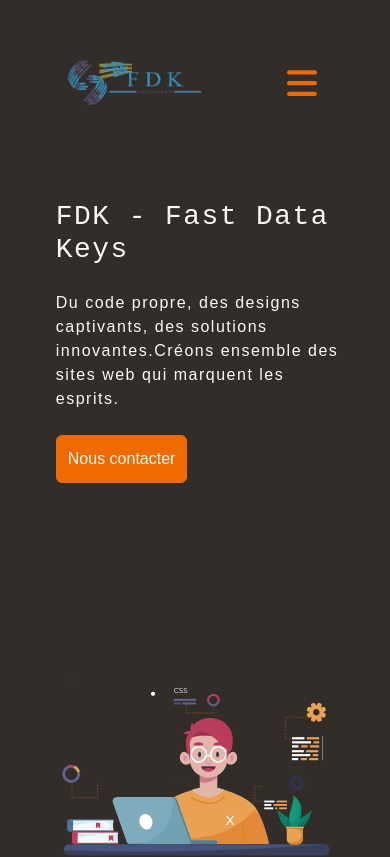
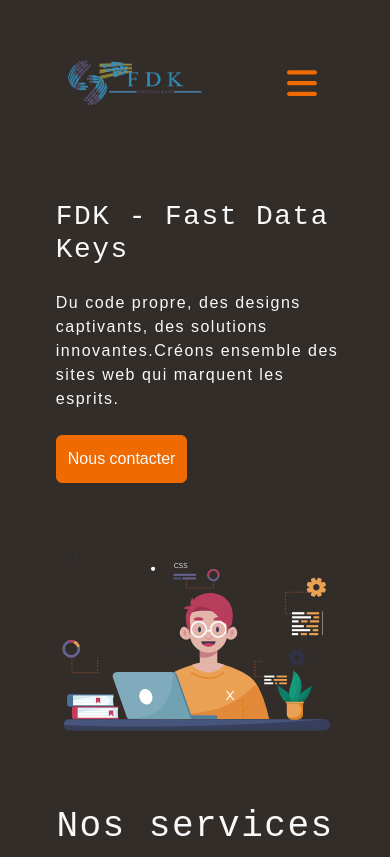
Before and after one commit to MaheryRandrianirina/next-fdk-portfolio, a Next.js app: page / in a window 390 px wide. Shown: the top 857 px of the page. Built offline with nearby package versions, Linux system fonts and the light colour scheme.

Commit message:
adjust animated svg height responsively

```diff
--- a/styles/responsive.scss
+++ b/styles/responsive.scss
@@ -13,7 +13,7 @@
 
         .programming-svg {
             display: block;
-            height: 250px;
+            height: 250px !important;
             margin-top: 24px !important;
         }
     }
```
